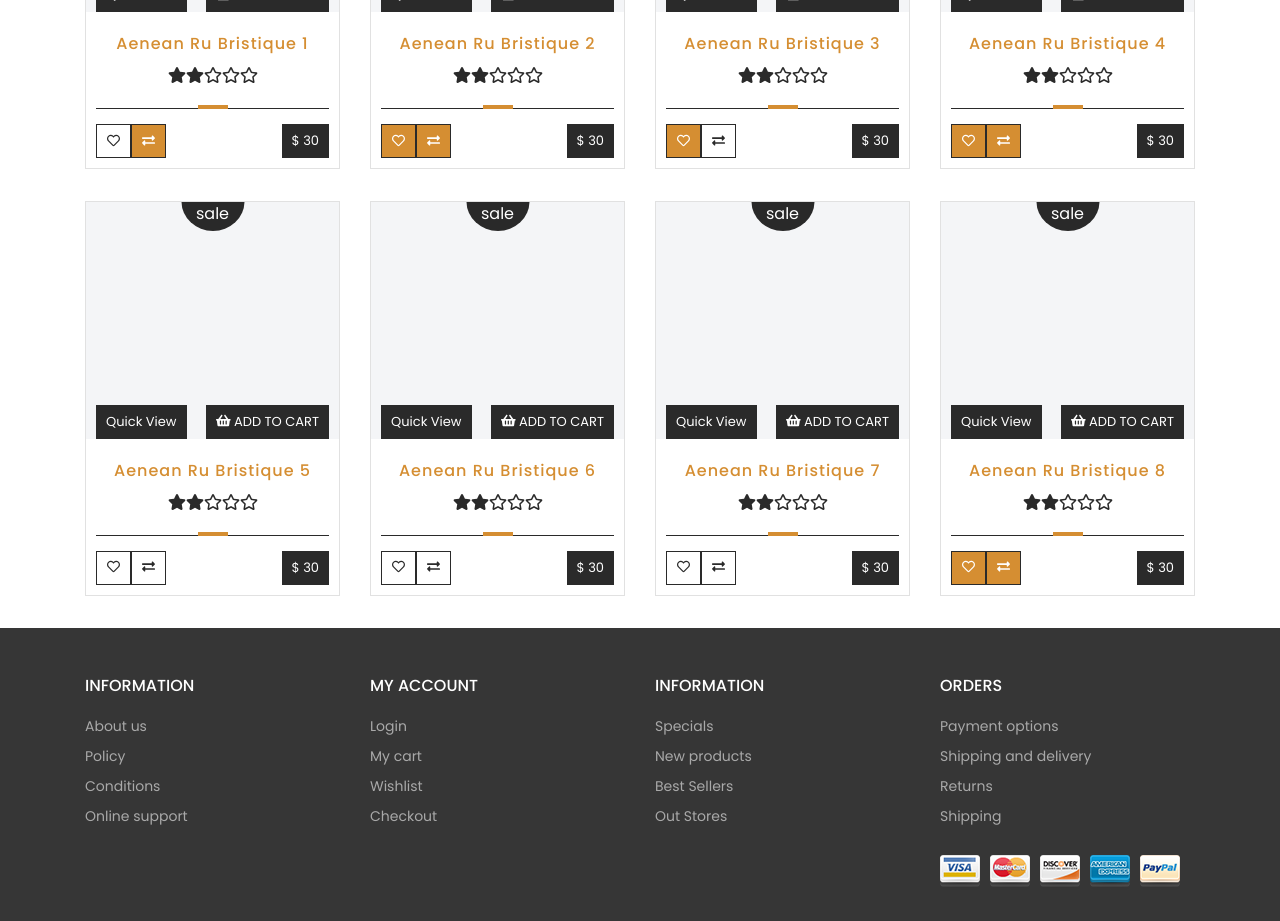
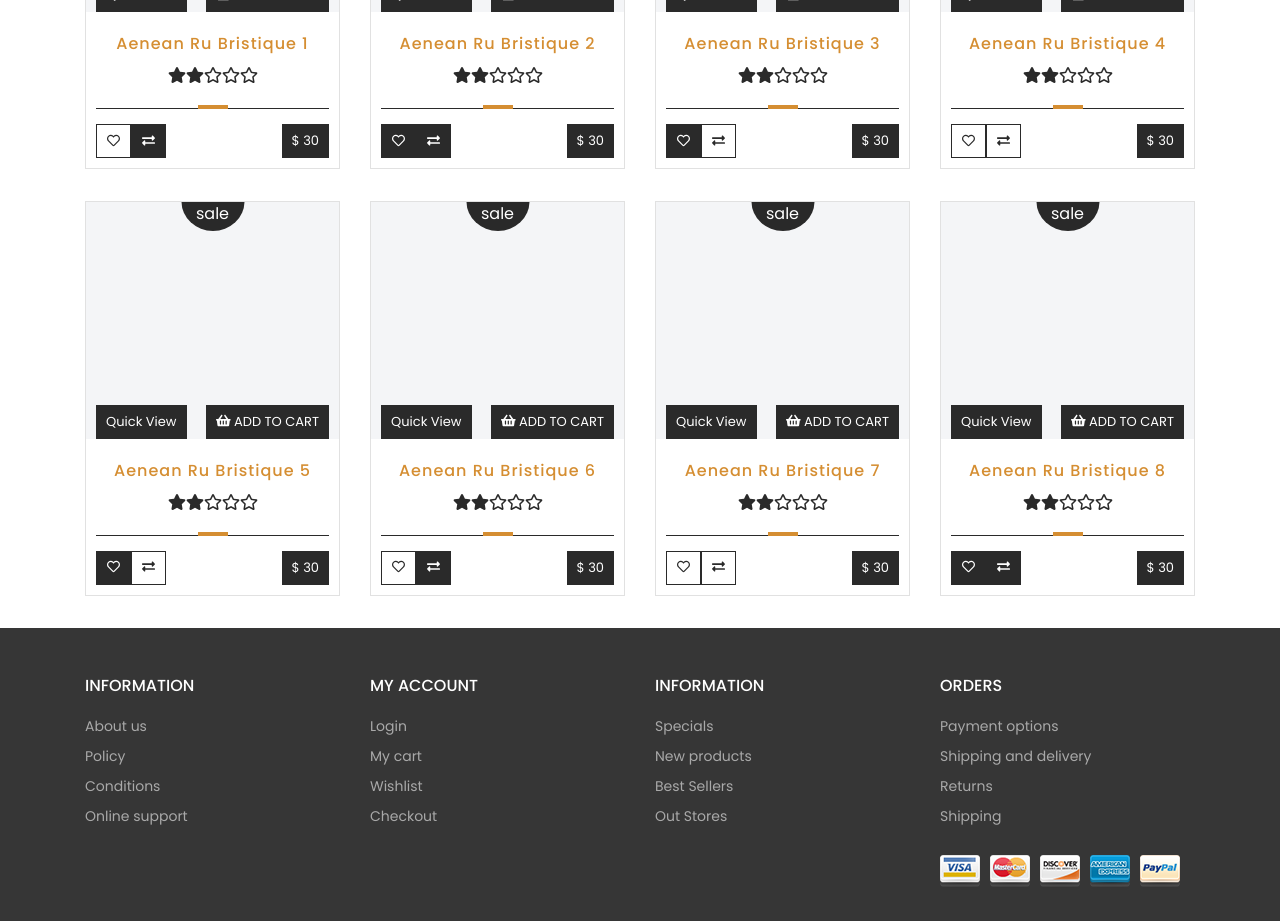
Before and after one commit to bitcooker/furniture-shop, a React (Create React App) app: page / in a window 1280 px wide. Shown: the part 900-1821 px from the top of the page. Built offline with nearby package versions, Linux system fonts and the light colour scheme.

Commit message:
add style to active Icon, add compare and favorite to ProductBox

```diff
--- a/src/components/common/Button/Button.module.scss
+++ b/src/components/common/Button/Button.module.scss
@@ -35,12 +35,7 @@
   line-height: 22px;
 
   &:not(.noHover):hover {
-    background-color: #2a2a2a;
+    background: #2a2a2a;
     color: #ffffff;
   }
 }
-
-.active{
-  background: $primary;
-  color: #ffffff;
-}
--- a/src/components/common/ProductBox/ProductBox.js
+++ b/src/components/common/ProductBox/ProductBox.js
@@ -11,7 +11,7 @@ import {
 import { faStar as farStar, faHeart } from '@fortawesome/free-regular-svg-icons';
 import Button from '../Button/Button';
 
-const ProductBox = ({ name, price, promo, stars, compare, favorite }) => (
+const ProductBox = ({ name, price, promo, stars, favorite, compare }) => (
   <div className={styles.root}>
     <div className={styles.photo}>
       {promo && <div className={styles.sale}>{promo}</div>}
@@ -39,11 +39,18 @@ const ProductBox = ({ name, price, promo, stars, compare, favorite }) => (
     <div className={styles.line}></div>
     <div className={styles.actions}>
       <div className={styles.outlines}>
-        <Button favorite={favorite} variant='outline'>
-          <FontAwesomeIcon icon={faHeart}>Favorite</FontAwesomeIcon>
+        <Button variant='outline' className={favorite ? styles.active : ''}>
+          <FontAwesomeIcon className={favorite ? styles.activeIcon : ''} icon={faHeart}>
+            Favorite
+          </FontAwesomeIcon>
         </Button>
-        <Button compare={compare} variant='outline'>
-          <FontAwesomeIcon icon={faExchangeAlt}>Add to compare</FontAwesomeIcon>
+        <Button variant='outline' className={compare ? styles.active : ''}>
+          <FontAwesomeIcon
+            className={compare ? styles.activeIcon : ''}
+            icon={faExchangeAlt}
+          >
+            Add to compare
+          </FontAwesomeIcon>
         </Button>
       </div>
       <div className={styles.price}>
--- a/src/components/common/ProductBox/ProductBox.module.scss
+++ b/src/components/common/ProductBox/ProductBox.module.scss
@@ -77,8 +77,11 @@
   }
 }
 
-.active{
-
-  background: $primary;
+.active {
+  background-color: #2a2a2a;
 
 }
+
+.activeIcon {
+   color: #ffffff;
+}
--- a/src/redux/initialState.js
+++ b/src/redux/initialState.js
@@ -48,8 +48,8 @@ const initialState = {
       stars: 2,
       promo: 'sale',
       newFurniture: true,
-      compare: true,
-      favorite: true,
+      compare: false,
+      favorite: false,
     },
     {
       id: 'aenean-ru-bristique-5',
@@ -60,7 +60,7 @@ const initialState = {
       promo: 'sale',
       newFurniture: true,
       compare: false,
-      favorite: false,
+      favorite: true,
     },
     {
       id: 'aenean-ru-bristique-6',
@@ -70,7 +70,7 @@ const initialState = {
       stars: 2,
       promo: 'sale',
       newFurniture: true,
-      compare: false,
+      compare: true,
       favorite: false,
     },
     {
```
